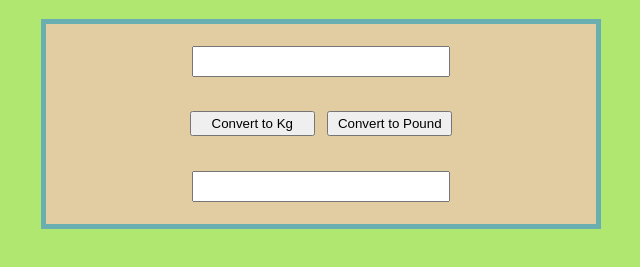
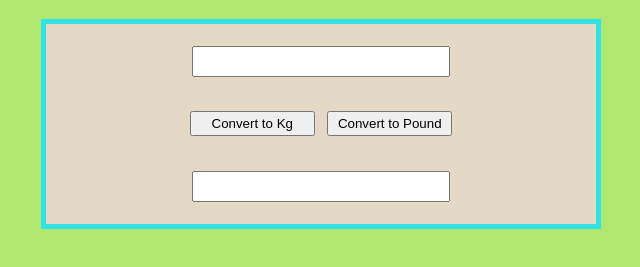
Before and after one commit to Python125/weightConverter, a plain HTML site: page index.html in a window 1280 px wide. Shown: the part 61-328 px from the top of the page, without its empty margins (319-959 px from the left). Drawn offline with Linux system fonts and the light colour scheme.

Commit message:
Update style.css

```diff
--- a/style.css
+++ b/style.css
@@ -12,12 +12,12 @@ h1 {
 #container {
     height: 200px;
     width: 550px;
-    background-color: #e2cca1;
+    background-color: #e4d9c4;
     display: grid;
     grid-template-columns: 1fr 1fr 1fr 1fr;
     grid-template-rows: 1fr 50px 1fr;
     margin: 0 auto;
-    border: 5px solid #69afb1;
+    border: 5px solid rgb(51, 226, 232);
 }
 
 #input {
```
